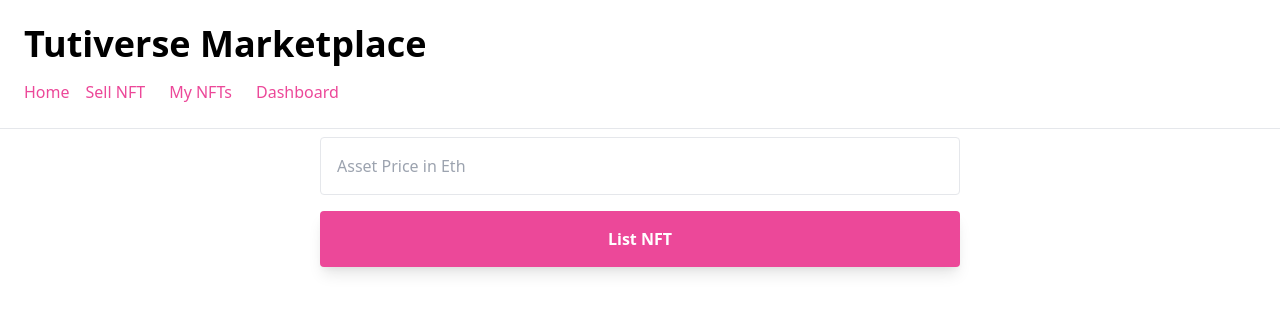
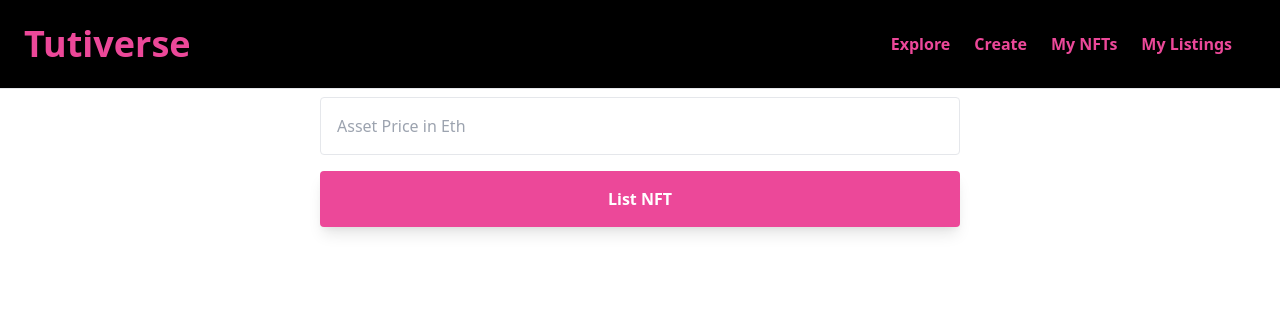
Before and after one commit to agustinorigone/nft-marketplace, a Next.js app: page /resell-nft in a window 1280 px wide. Shown: the top 312 px of the page. Built offline with nearby package versions, Linux system fonts and the light colour scheme.

Commit message:
improve UI

```diff
--- a/pages/_app.js
+++ b/pages/_app.js
@@ -5,27 +5,29 @@ import Link from 'next/link'
 function MyApp({ Component, pageProps }) {
   return (
     <div>
-      <nav className="border-b p-6">
-        <p className="text-4xl font-bold">Tutiverse Marketplace</p>
-        <div className="flex mt-4">
+      <nav className="bg-black border-b p-6 flex justify-between items-center">
+        <Link href="/">
+          <p className="text-4xl font-bold text-pink-500 cursor-pointer">Tutiverse</p>
+        </Link>
+        <div className="flex">
           <Link href="/">
-            <a className="mr-4 text-pink-500">
-              Home
+            <a className="mr-6 text-pink-500 font-bold">
+              Explore
             </a>
           </Link>
           <Link href="/create-nft">
-            <a className="mr-6 text-pink-500">
-              Sell NFT
+            <a className="mr-6 text-pink-500 font-bold">
+              Create
             </a>
           </Link>
           <Link href="/my-nfts">
-            <a className="mr-6 text-pink-500">
+            <a className="mr-6 text-pink-500 font-bold">
               My NFTs
             </a>
           </Link>
           <Link href="/dashboard">
-            <a className="mr-6 text-pink-500">
-              Dashboard
+            <a className="mr-6 text-pink-500 font-bold">
+              My Listings
             </a>
           </Link>
         </div>
```
